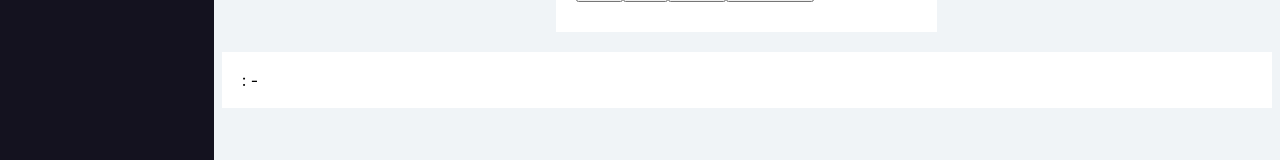
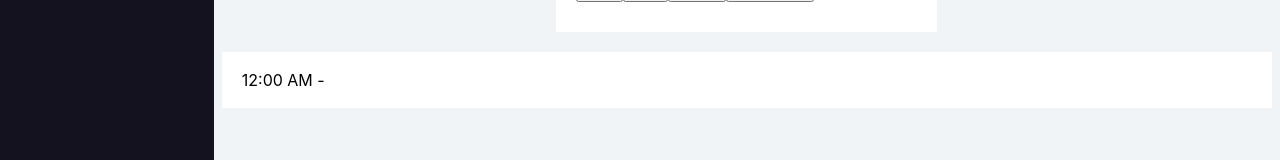
Before and after one commit to michaelagard/lambda-tools, a React (Create React App) app in the folder lambda-tools/: page /random in a window 1280 px wide. Both pictures are taken after a click on the button "Shuffle". Shown: the part 563-723 px from the top of the page. Built offline with nearby package versions, Linux system fonts and the light colour scheme.

Commit message:
Convert to regular time, fix index num

```diff
--- a/lambda-tools/src/components/Randomizer/RandomizerLogic.js
+++ b/lambda-tools/src/components/Randomizer/RandomizerLogic.js
@@ -8,6 +8,10 @@ export const generateTimeSlotArray = (nameArrayLength, timeStr, timeIncrementStr
   // let fullTimeInt = Number(timeSlotArray[0].hour + timeSlotArray[0].minute);
   let minuteInt = Number(timeSlotArray[0].minute);
   let hourInt = Number(timeSlotArray[0].hour);
+
+  let regularTimeString = convertMilitaryTimeToRegularTime(hourInt, minuteInt);
+
+  timeSlotArray[0].regularTimeString = regularTimeString;
 
   // iterate through the length of the nameArrayLength and add incremental time to timeSlotArray
   for (let i = 0; i < nameArrayLength; i++) {
@@ -31,7 +35,10 @@ export const generateTimeSlotArray = (nameArrayLength, timeStr, timeIncrementStr
     let minuteStr = minuteInt.toString().padStart(2, '0');
     let hourStr = hourInt.toString().padStart(2, '0');
 
-    timeSlotArray.push({id: i, hour: hourStr, minute: minuteStr});
+    // convert minuteInt and hourInt to a string (regular time, not military) to be stored into the time slot array.
+    regularTimeString = convertMilitaryTimeToRegularTime(hourInt, minuteInt);
+
+    timeSlotArray.push({id: i + 1, hour: hourStr, minute: minuteStr, regularTimeString});
 
   }
   return timeSlotArray;
@@ -49,3 +56,13 @@ export const addTimeSlotsToShuffledArray = (timeSlotsArray, shuffledNameArray) =
 
   return randomTimeSlotAndNameArray;
 }
+
+const convertMilitaryTimeToRegularTime = (hourInt, minuteInt) => {
+  if (hourInt >= 13) { return `${hourInt - 12}:${minuteInt.toString().padStart(2, '0')} PM`; }
+
+  if (hourInt === 12) { return `${hourInt}:${minuteInt.toString().padStart(2, '0')} PM`; }
+
+  if (hourInt === 0) { return `12:${minuteInt.toString().padStart(2, '0')} AM`; }
+
+  return `${hourInt.toString().replace('0', '')}:${minuteInt.toString().padStart(2, '0')} AM`;
+}
--- a/lambda-tools/src/components/Randomizer/RandomizerOutput.js
+++ b/lambda-tools/src/components/Randomizer/RandomizerOutput.js
@@ -7,7 +7,7 @@ function RandomizerOutput(props) {
 		<UnorderedList>
 
 			{typeof(props.shuffledNameArray) === "object" ? props.shuffledNameArray.map((object) =>
-			<ListItem key={object.id}><TimeItem>{object.time.hour}:{object.time.minute}</TimeItem> - {object.name} </ListItem>
+			<ListItem key={object.id}><TimeItem>{object.time.regularTimeString}</TimeItem> - {object.name} </ListItem>
 			) : null}
 
 		</UnorderedList>
```
